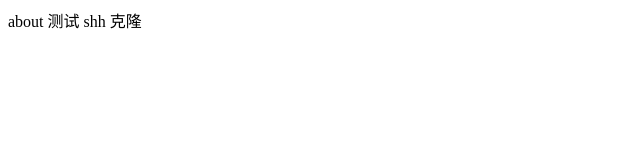
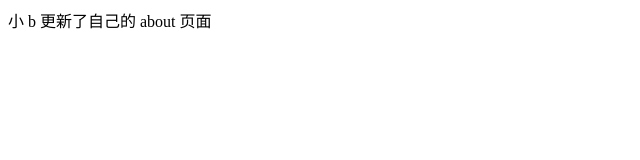
Before and after one commit to Star-jing/0510_test, a plain HTML site: page about.html in a window 1280 px wide. Shown: the whole page, without its empty margins (0-640 px from the left). Drawn offline with Linux system fonts and the light colour scheme.

Commit message:
小b更新了about.html

```diff
--- a/about.html
+++ b/about.html
@@ -7,6 +7,6 @@
     <title>Document</title>
 </head>
 <body>
-    about 测试 shh 克隆
+    小 b 更新了自己的 about 页面
 </body>
 </html>
```
